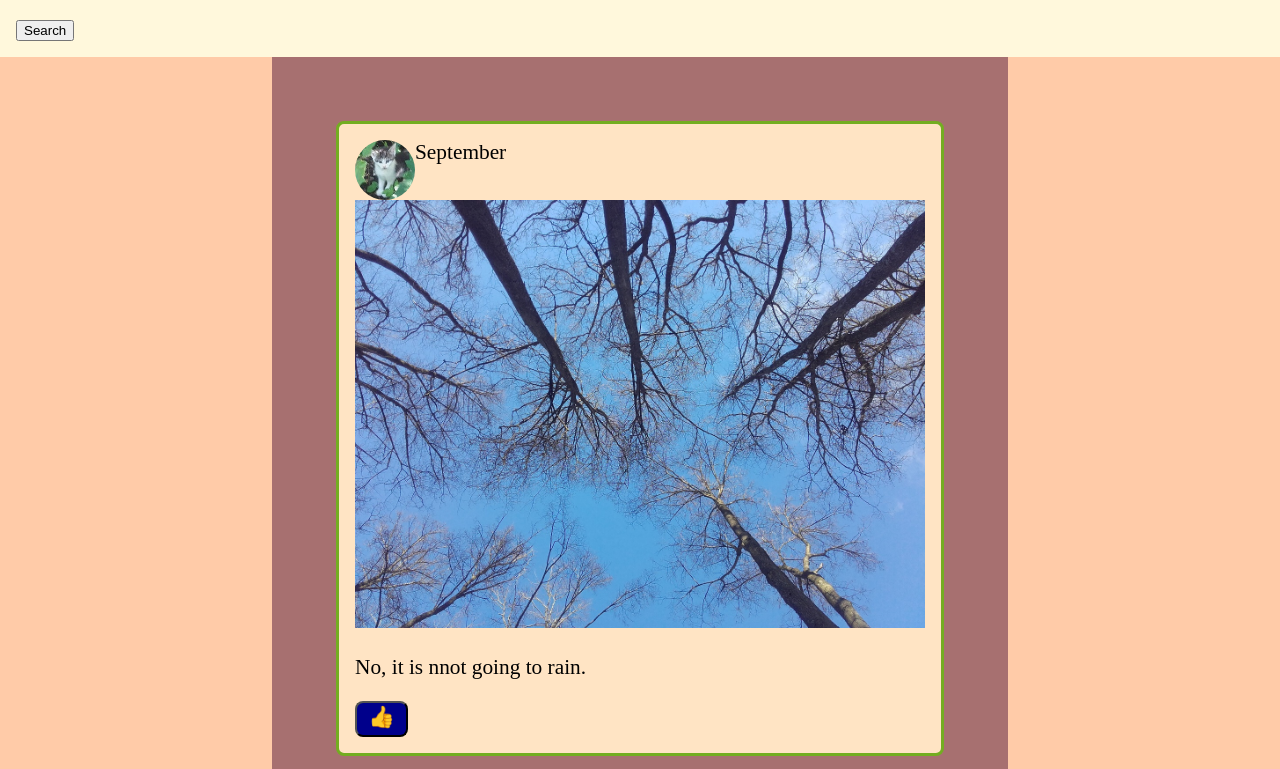
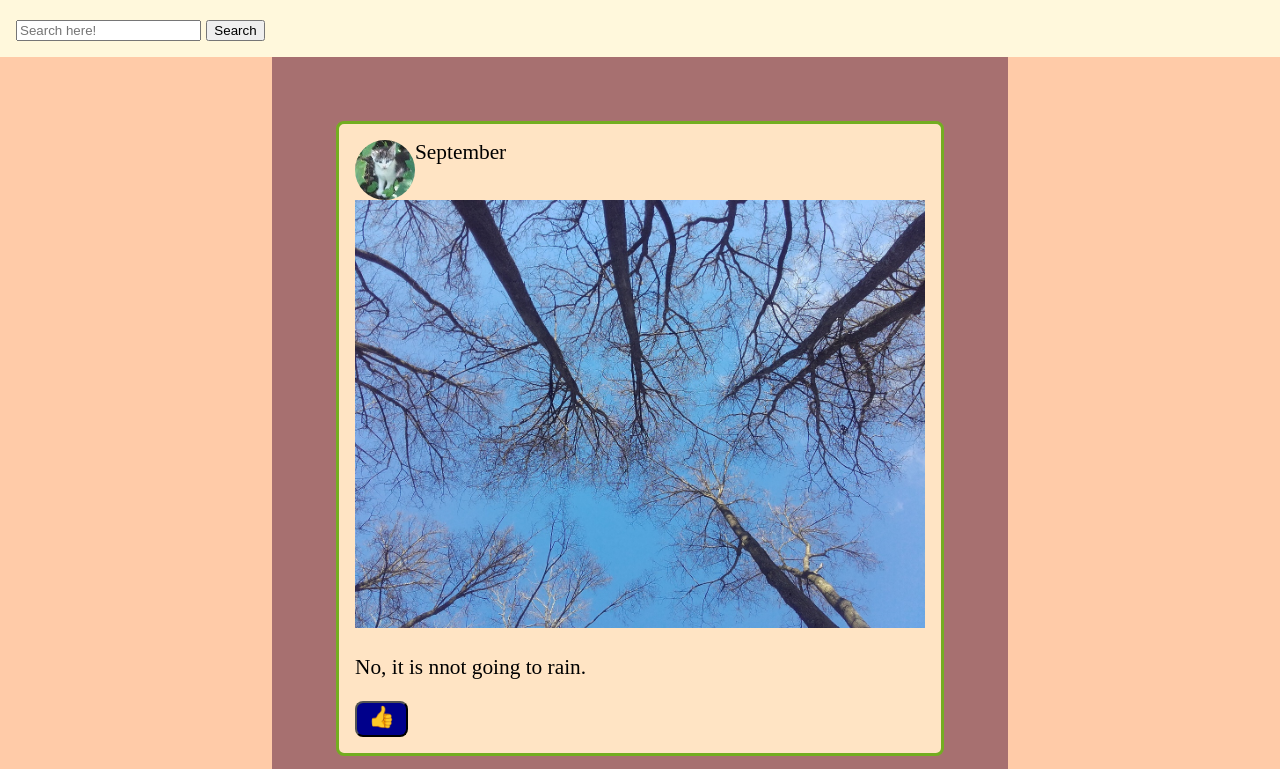
Before and after one commit to semjon00/wad20-homework1, a plain HTML site: page index.html in a window 1280 px wide. Shown: the top 769 px of the page. Drawn offline with Linux system fonts and the light colour scheme.

Commit message:
search bar

```diff
--- a/index.html
+++ b/index.html
@@ -10,7 +10,10 @@
 <body>
 
 <header>
-    <button>Search</button>
+    <form action="/form/submit" method="GET">
+      <input type="text" name="text" class="search" placeholder="Search here!">
+      <input type="submit" name="submit" class="submit" value="Search">
+    </form>
 </header>
 
 <!-- The main element is the post list-->
```
